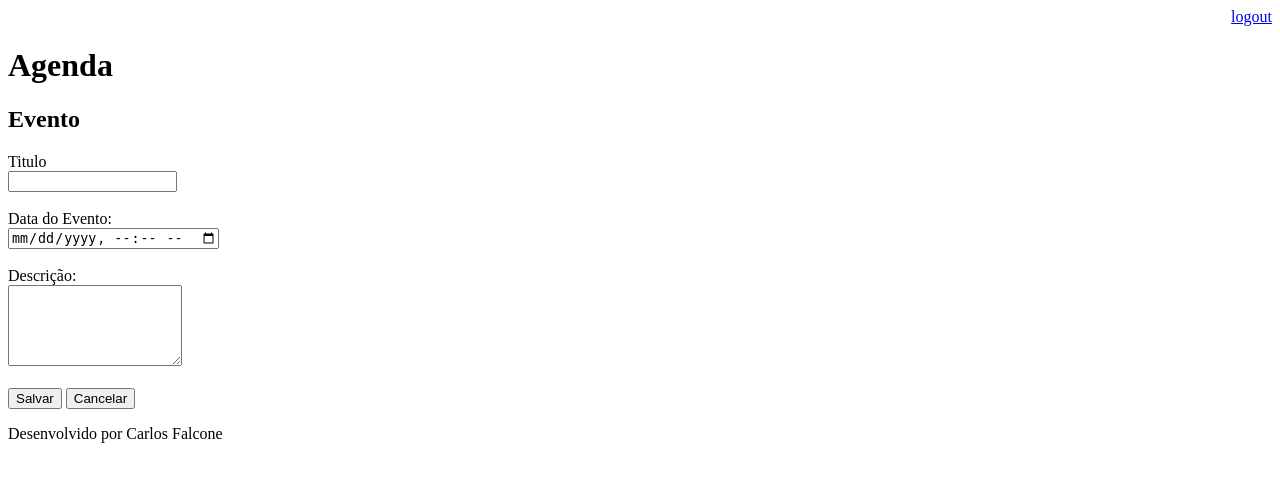
After one commit to carlosfalcone/Agenda, a Django app: page /agenda/evento/ in a window 1280 px wide. The commit adds this page. Shown: the top 482 px of the page. Run offline with Django 4.2, Linux system fonts and the light colour scheme; a user stored in the database is signed in.

Commit message:
Incluido template para inserção de eventos da agenda. Incluído o .gitignore para ignorar os arquivos compilados.

```diff
--- a/agenda/urls.py
+++ b/agenda/urls.py
@@ -32,6 +32,8 @@ from django.views.generic import RedirectView
 urlpatterns = [
     path('admin/', admin.site.urls),
     path('agenda/', views.lista_eventos),
+    path('agenda/evento/', views.evento),
+    path('agenda/evento/submit', views.submit_evento),
     path('', RedirectView.as_view(url='/agenda/')),
     path('login/', views.login_user),
     path('login/submit', views.submit_login),
--- a/core/views.py
+++ b/core/views.py
@@ -53,6 +53,20 @@ def lista_eventos(request):
     dados = {'eventos': evento}
     return render(request, 'agenda.html', dados)
 
+
+@login_required(login_url='/login/')
+def evento(request):
+    return render(request, 'evento.html')
+@login_required(login_url='/login/')
+def submit_evento(request):
+    if request.POST:
+        titulo = request.POST.get('titulo')
+        data_evento = request.POST.get('data_evento')
+        descricao = request.POST.get('descricao')
+        usuario = request.user
+        Evento.objects.create(titulo=titulo, data_evento=data_evento, descricao=descricao, usuario=usuario)
+    return redirect('/')
+
 # from django.shortcuts import redirect
 # def index(request):
 #     return redirect('/agenda/')
--- a/templates/agenda.html
+++ b/templates/agenda.html
@@ -2,7 +2,9 @@
 
 {% block content %}
     <h2>Agendamentos</h2>
-
+    <a href="evento/">
+        <button type="button">Novo Evento</button>
+    </a>
     <ul style="font-size: 18px">
         {% for evento in eventos %}
             <li>{{evento.titulo}} - {{evento.get_data_evento}}</li>
--- /dev/null
+++ b/templates/evento.html
@@ -0,0 +1,26 @@
+{% extends "model-page.html" %}
+
+{% block content %}
+
+<h2>Evento</h2>
+
+<form action="submit" method="POST">{% csrf_token %}
+    <label>Titulo</label>
+    <br>
+    <input type="text" name="titulo" size="18">
+    <br><br>
+    <label>Data do Evento: </label>
+    <br>
+    <input type="datetime-local" name="data_evento">
+    <br><br>
+    <label>Descrição: </label>
+    <br>
+    <textarea name="descricao" rows="5" cols="19"></textarea>
+    <br><br>
+    <button type="submit">Salvar</button>
+    <a href="/">
+        <button type="button">Cancelar</button>
+    </a>
+</form>
+
+{% endblock %}
```
Also changed, not shown: 1 other file.
